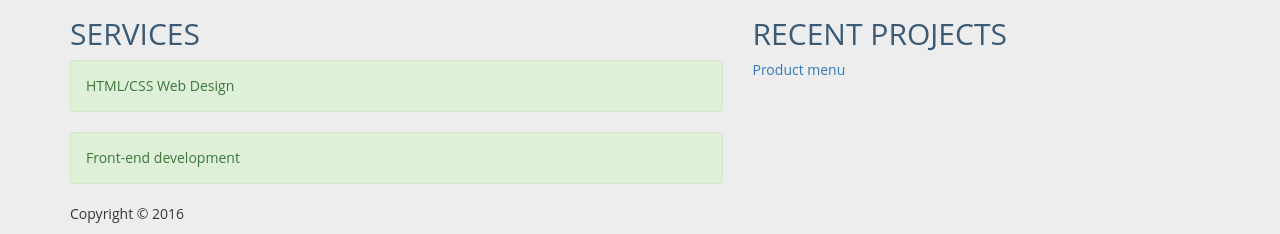
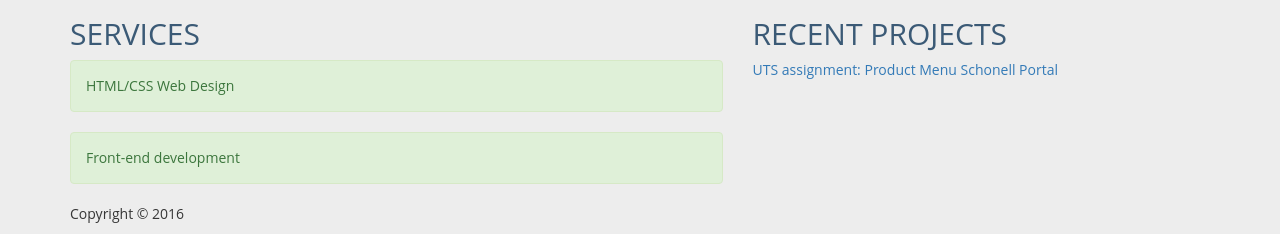
Before and after one commit to SK8-PTY-LTD/Kevin, a plain HTML site: page index.html in a window 1280 px wide. Shown: the part 1047-1281 px from the top of the page. Drawn offline with nearby package versions, Linux system fonts and the light colour scheme.

Commit message:
update my resume

```diff
--- a/index.html
+++ b/index.html
@@ -168,7 +168,8 @@
             </div>
             <div class="col-md-5">
                 <h2>Recent Projects</h2>
-                <a href="iP2/index.html">Product menu</a>
+                <a href="iP2/index.html">UTS assignment: Product Menu</a>
+                <a href="http://admin.schonell.com.sg/login">Schonell Portal</a>
             </div>
         </div>
     </section>
```
